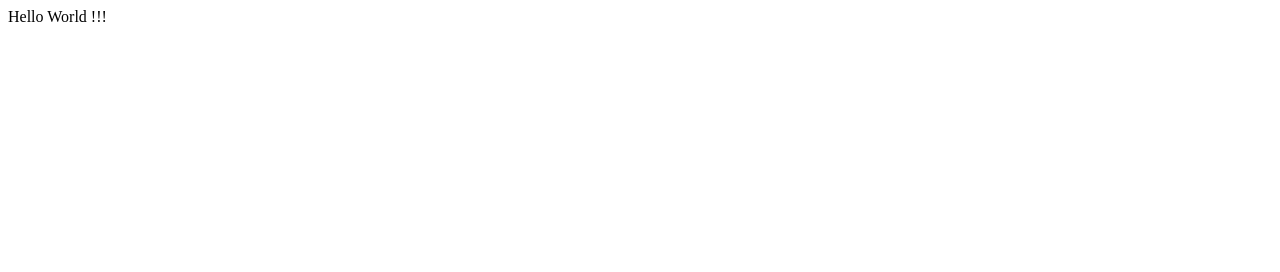
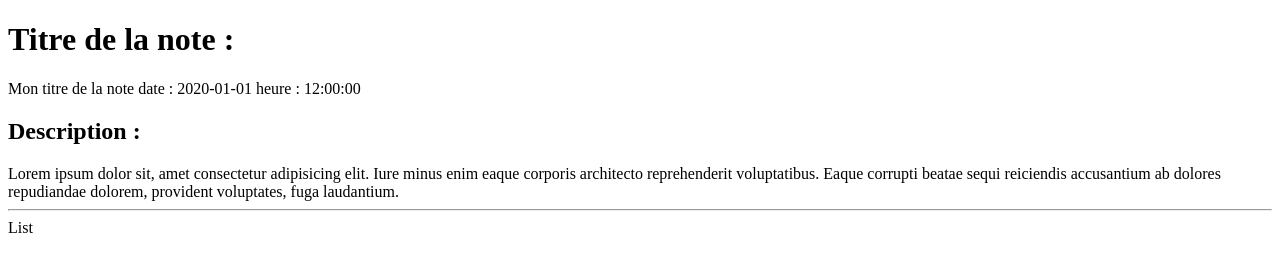
Before and after one commit to Tontitur/202012_Formation_JS, a website: page index.html in a window 1280 px wide. Drawn offline with Linux system fonts and the light colour scheme.

Commit message:
Début du formulaire

```diff
--- a/index.html
+++ b/index.html
@@ -6,6 +6,18 @@
     <title>Mes Post-it</title>
 </head>
 <body>
-   Hello World !!!
+    <div id="main">
+        <div id="editor">
+            <div id="formulaire">
+                <h1>Titre de la note :</h1>
+                Mon titre de la note
+                date : 2020-01-01 heure : 12:00:00
+                <h2>Description :</h2>
+                Lorem ipsum dolor sit, amet consectetur adipisicing elit. Iure minus enim eaque corporis architecto reprehenderit voluptatibus. Eaque corrupti beatae sequi reiciendis accusantium ab dolores repudiandae dolorem, provident voluptates, fuga laudantium.
+
+            </div>
+        <hr/>
+        <div id="list">List</div>
+    </div>
 </body>
 </html>
```
Also changed, not shown: package.json (added, +23 -0 lines), 1 other file.
